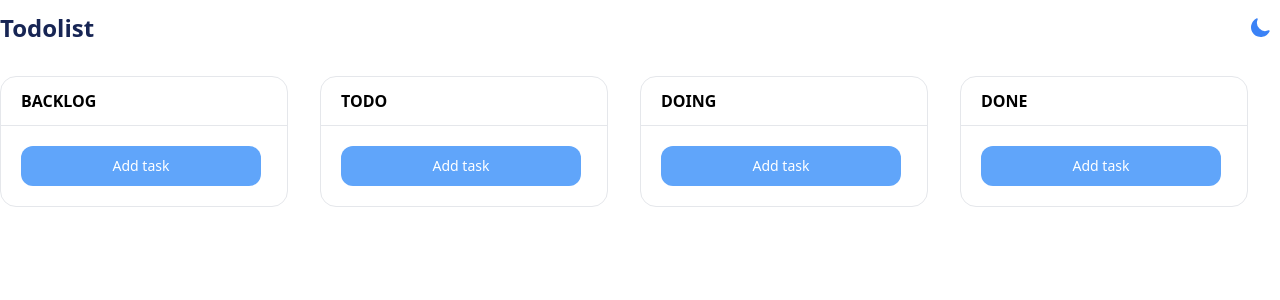
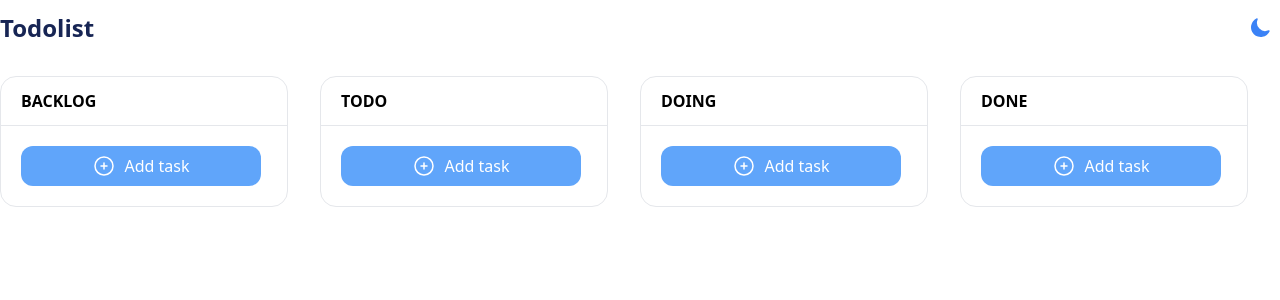
Before and after one commit to myhrindra194/kanban_board, a React (Vite) app: page / in a window 1280 px wide. Shown: the top 300 px of the page. Built offline with nearby package versions, Linux system fonts and the light colour scheme.

Commit message:
Change bg form edit on dark

```diff
--- a/src/components/AddTask.jsx
+++ b/src/components/AddTask.jsx
@@ -1,4 +1,5 @@
 /* eslint-disable react/prop-types */
+import { PlusCircleIcon } from "@heroicons/react/24/outline";
 import { useContext, useState } from "react";
 import { ListTaskContext } from "./TasksContext";
 
@@ -75,9 +76,9 @@ export default function AddTask({ progress }) {
   ) : (
     <button
       onClick={handleExpanded}
-      className=" w-60 text-sm bg-blue-400/100 py-2.5 rounded-xl text-white hover:bg-blue-500"
+      className=" w-60 bg-blue-400/100 py-2 rounded-xl text-white hover:bg-blue-500 flex justify-center items-center"
     >
-      Add task
+      <PlusCircleIcon className="size-6 text-white me-2" /> Add task
     </button>
   );
 }
--- a/src/components/Task.jsx
+++ b/src/components/Task.jsx
@@ -37,7 +37,7 @@ export default function TaskCard({ task }) {
         <form
           action=""
           onSubmit={handleSubmit}
-          className="dark:text-white bg-blue-100/100 dark:bg-slate-500/100 py-5 px-3 rounded-2xl w-60 text-sm mb-4"
+          className="dark:text-white bg-blue-100/100 dark:bg-slate-900/100 py-5 px-3 rounded-2xl w-60 text-sm mb-4"
         >
           <input
             name="title"
```
